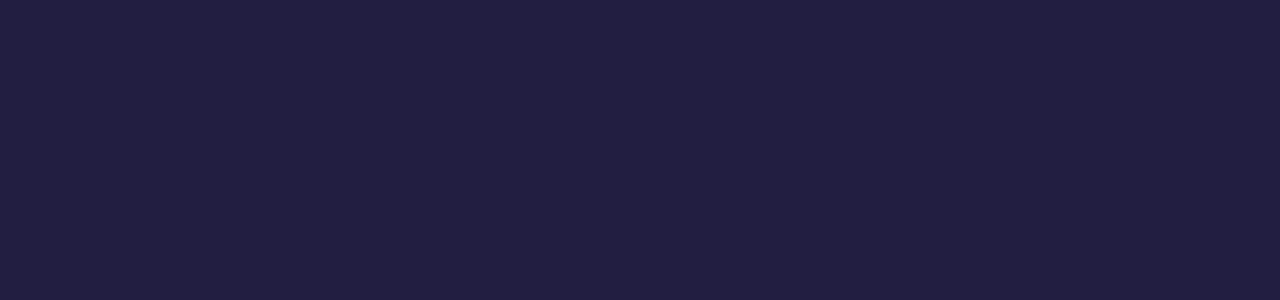
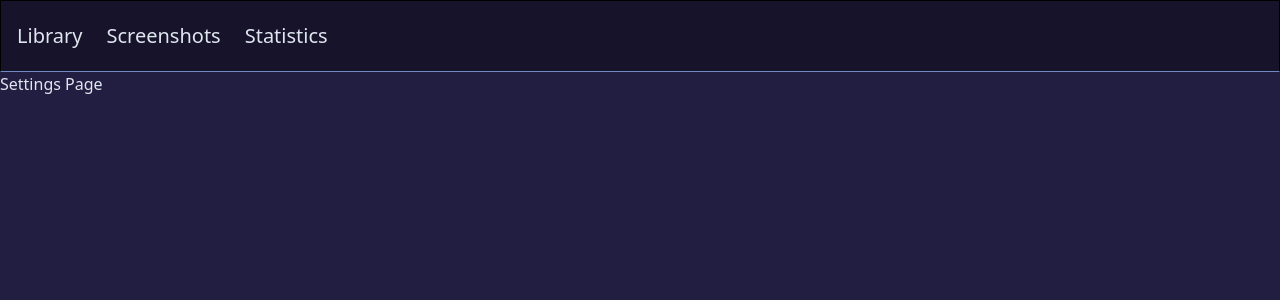
Before and after one commit to Cosmo517/Callisto, a React (Vite) app: page /settings in a window 1280 px wide. Before the commit this address had no page. Shown: the top 300 px of the page. Built offline with nearby package versions, Linux system fonts and the light colour scheme.

Commit message:
Made the pages for the dropdown menu and made the logout button functional

```diff
--- a/src/App.tsx
+++ b/src/App.tsx
@@ -7,12 +7,14 @@ import OnboardSelect from './pages/onboard/OnboardSelect';
 import { PageProvider } from './common/PageContext';
 import Screenshots from './pages/screenshots/Screenshots';
 import Statistics from './pages/statistics/Statistics';
+import ProfileSettings from './pages/profile/ProfileSettings';
+import Settings from './pages/settings/Settings';
 
 function App() {
     return (
         <UserProvider>
             <PageProvider>
-                <main className="w-full h-svh bg-background">
+                <main className="bg-background h-svh w-full">
                     <Router>
                         <Routes>
                             <Route path="/" element={<OnboardSelect />} />
@@ -30,6 +32,11 @@ function App() {
                                 path="/statistics"
                                 element={<Statistics />}
                             />
+                            <Route
+                                path="/profile_settings"
+                                element={<ProfileSettings />}
+                            />
+                            <Route path="/settings" element={<Settings />} />
                         </Routes>
                     </Router>
                 </main>
--- a/src/pages/common/Navbar.tsx
+++ b/src/pages/common/Navbar.tsx
@@ -12,19 +12,33 @@ function Navbar() {
     const [open, setOpen] = useState(false);
 
     const navigateToPage = (selectedPage: string) => {
-        if (selectedPage === 'Library' && page.page != 'Library') {
+        if (selectedPage === 'library' && page.page != 'library') {
             navigate('/library');
-            setPage({ page: 'Library' });
+            setPage({ page: 'library' });
         } else if (
-            selectedPage === 'Screenshots' &&
-            page.page != 'Screenshots'
+            selectedPage === 'screenshots' &&
+            page.page != 'screenshots'
         ) {
             navigate('/screenshots');
-            setPage({ page: 'Screenshots' });
-        } else if (selectedPage === 'Statistics' && page.page != 'Statistics') {
+            setPage({ page: 'screenshots' });
+        } else if (selectedPage === 'statistics' && page.page != 'statistics') {
             navigate('/statistics');
-            setPage({ page: 'Statistics' });
+            setPage({ page: 'statistics' });
         }
+    };
+
+    const returnToProfileSelect = () => {
+        navigate('/profiles');
+    };
+
+    const navigateToProfileSettings = () => {
+        setPage({ page: 'profile_settings' });
+        navigate('/profile_settings');
+    };
+
+    const navigateToSettings = () => {
+        setPage({ page: 'settings' });
+        navigate('/settings');
     };
 
     return (
@@ -33,33 +47,33 @@ function Navbar() {
                 <button
                     className={clsx(
                         'ml-4 cursor-pointer underline-offset-8 hover:underline',
-                        page.page === 'Library'
+                        page.page === 'library'
                             ? 'text-accent-1 underline underline-offset-8'
                             : 'text-off-white'
                     )}
-                    onClick={() => navigateToPage('Library')}
+                    onClick={() => navigateToPage('library')}
                 >
                     Library
                 </button>
                 <button
                     className={clsx(
                         'cursor-pointer underline-offset-8 hover:underline',
-                        page.page === 'Screenshots'
+                        page.page === 'screenshots'
                             ? 'text-accent-1 underline underline-offset-8'
                             : 'text-off-white'
                     )}
-                    onClick={() => navigateToPage('Screenshots')}
+                    onClick={() => navigateToPage('screenshots')}
                 >
                     Screenshots
                 </button>
                 <button
                     className={clsx(
                         'cursor-pointer underline-offset-8 hover:underline',
-                        page.page === 'Statistics'
+                        page.page === 'statistics'
                             ? 'text-accent-1 underline underline-offset-8'
                             : 'text-off-white'
                     )}
-                    onClick={() => navigateToPage('Statistics')}
+                    onClick={() => navigateToPage('statistics')}
                 >
                     Statistics
                 </button>
@@ -74,13 +88,22 @@ function Navbar() {
 
                 {open && (
                     <div className="bg-primary border-secondary absolute right-0 z-50 mt-2 w-48 rounded-md border shadow-lg">
-                        <button className="text-off-white hover:bg-accent-2 block w-full px-4 py-2 text-left">
+                        <button
+                            className="text-off-white hover:bg-accent-2 block w-full cursor-pointer px-4 py-2 text-left"
+                            onClick={navigateToProfileSettings}
+                        >
                             Profile
                         </button>
-                        <button className="text-off-white hover:bg-accent-2 block w-full px-4 py-2 text-left">
+                        <button
+                            className="text-off-white hover:bg-accent-2 block w-full cursor-pointer px-4 py-2 text-left"
+                            onClick={navigateToSettings}
+                        >
                             Settings
                         </button>
-                        <button className="text-off-white hover:bg-accent-2 block w-full px-4 py-2 text-left">
+                        <button
+                            className="text-off-white hover:bg-accent-2 block w-full cursor-pointer px-4 py-2 text-left"
+                            onClick={returnToProfileSelect}
+                        >
                             Logout
                         </button>
                     </div>
--- a/src/pages/library/Library.tsx
+++ b/src/pages/library/Library.tsx
@@ -1,17 +1,8 @@
-import { useNavigate } from 'react-router-dom';
-import { useUser } from '../../common/UserContext';
 import Navbar from '../common/Navbar';
 import { useState } from 'react';
 
 function Library() {
-    const navigate = useNavigate();
-    const { user } = useUser();
-
     const [games, setGames] = useState(['Game 1', 'Game 2', 'Game 3']);
-
-    const returnToProfileSelect = () => {
-        navigate('/profiles');
-    };
 
     return (
         <div className="bg-background flex min-h-screen flex-col">
@@ -25,7 +16,9 @@ function Library() {
                         <button
                             id={game}
                             className="bg-primary text-off-white hover:bg-accent-2 m-5 h-96 w-60 cursor-pointer rounded-md text-lg"
-                            onClick={returnToProfileSelect}
+                            onClick={() =>
+                                console.log('Game: ' + index + ' clicked')
+                            }
                         >
                             Play
                         </button>
--- /dev/null
+++ b/src/pages/profile/ProfileSettings.tsx
@@ -0,0 +1,12 @@
+import Navbar from '../common/Navbar';
+
+function ProfileSettings() {
+    return (
+        <div className="w-full">
+            <Navbar />
+            <div className="text-off-white">Profile Page</div>
+        </div>
+    );
+}
+
+export default ProfileSettings;
--- /dev/null
+++ b/src/pages/settings/Settings.tsx
@@ -0,0 +1,12 @@
+import Navbar from '../common/Navbar';
+
+function Settings() {
+    return (
+        <div className="w-full">
+            <Navbar />
+            <div className="text-off-white">Settings Page</div>
+        </div>
+    );
+}
+
+export default Settings;
```
